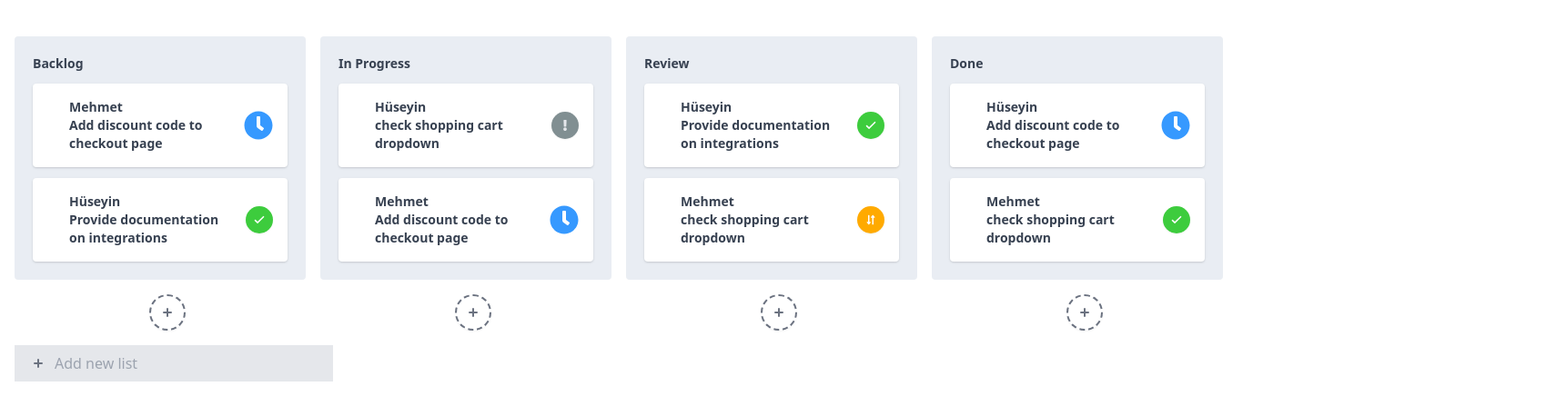
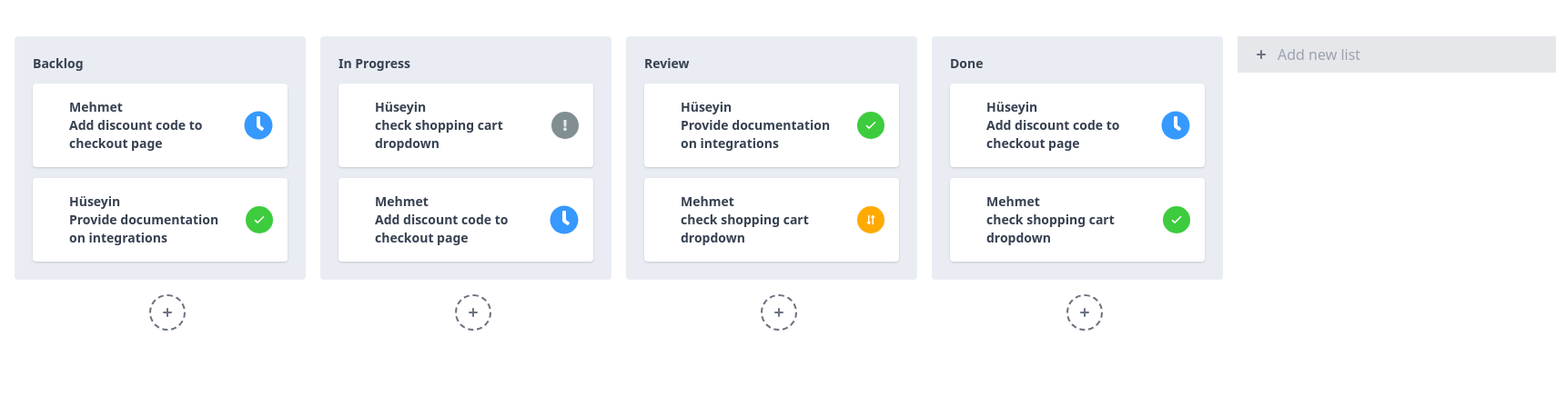
Before and after one commit to korkut/vue-draggable-tailwindcss, a Vue app: page / in a window 1280 px wide. Shown: the top 458 px of the page at 91% size, 1710 px wide, since content can reach past the window. Built offline with nearby package versions, Linux system fonts and the light colour scheme.

Commit message:
add new list scrolling

```diff
--- a/src/App.vue
+++ b/src/App.vue
@@ -81,7 +81,7 @@
             </svg>
           </button>
         </div>
-      </draggable>
+        <div class="flex flex-col items-center cursor-move">
           <div
             class="
           flex
@@ -117,6 +117,8 @@
               @keydown.enter="handleEnter"
             />
           </div>
+        </div>
+      </draggable>
     </div>
   </div>
 </template>
@@ -160,7 +162,7 @@ export default {
     },
     handleEnter(event) {
       this.columns.push({
-        description: event.target.value,
+        title: event.target.value,
         tasks: [],
       });
       event.target.value = "";
```
Lines whose indentation alone changed are shown as unchanged.
